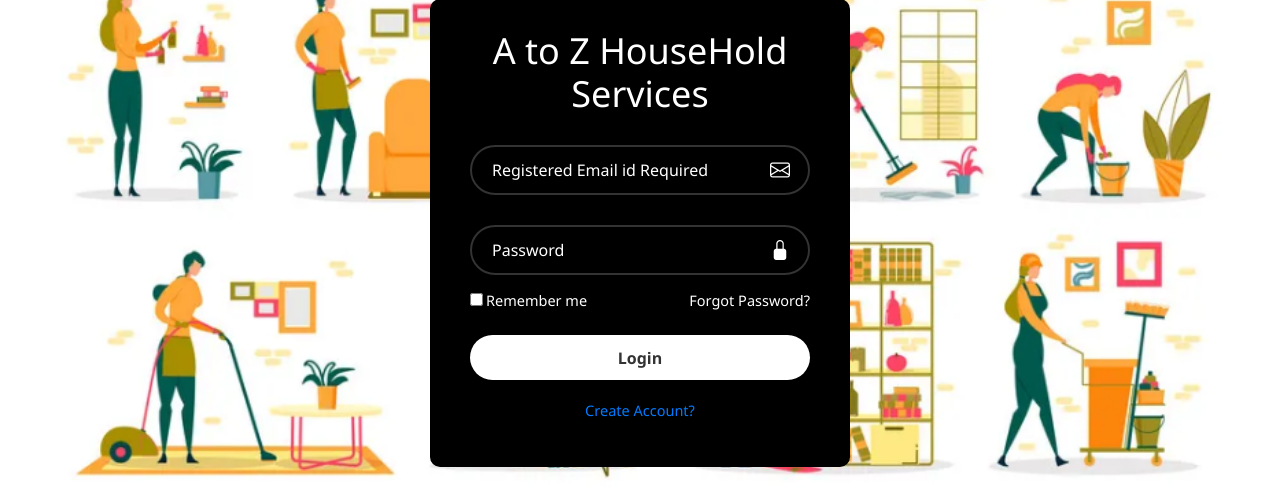
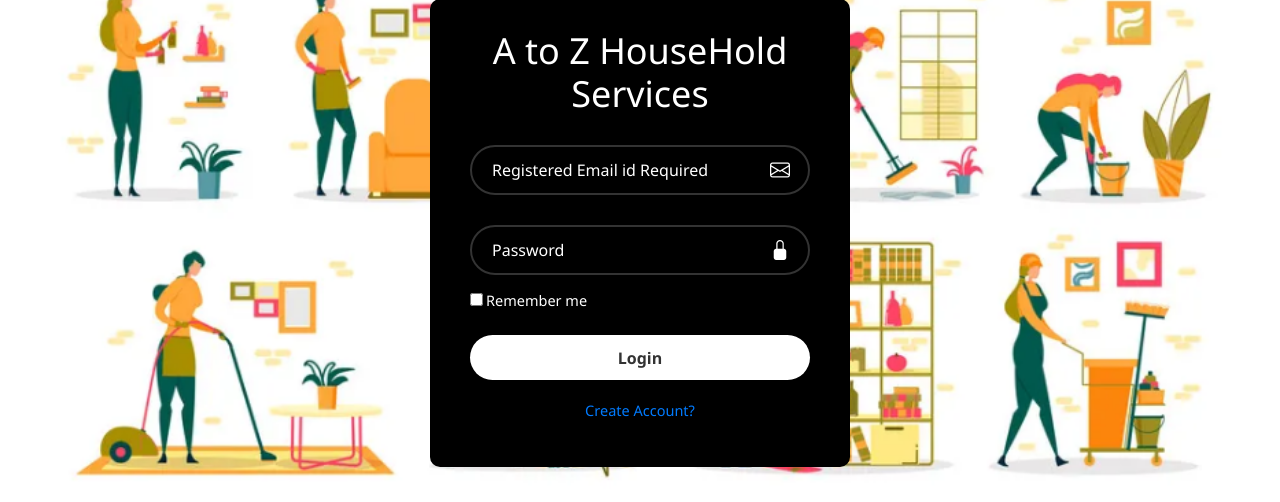
Before and after one commit to Jaswanth1406/MAD-1-Project, a Flask app: page / in a window 1280 px wide. Shown: the part 167-669 px from the top of the page. Run offline with Flask 3, Linux system fonts and the light colour scheme.

Commit message:
Removed Forget Password

```diff
--- a/templates/login.html
+++ b/templates/login.html
@@ -37,7 +37,6 @@
 
             <div class="remember-forgot">
                 <label><input type="checkbox" name="remember">Remember me</label>
-                <a href="#">Forgot Password?</a>
             </div>
             <button type="submit" class="btn">Login</button>
 
```
